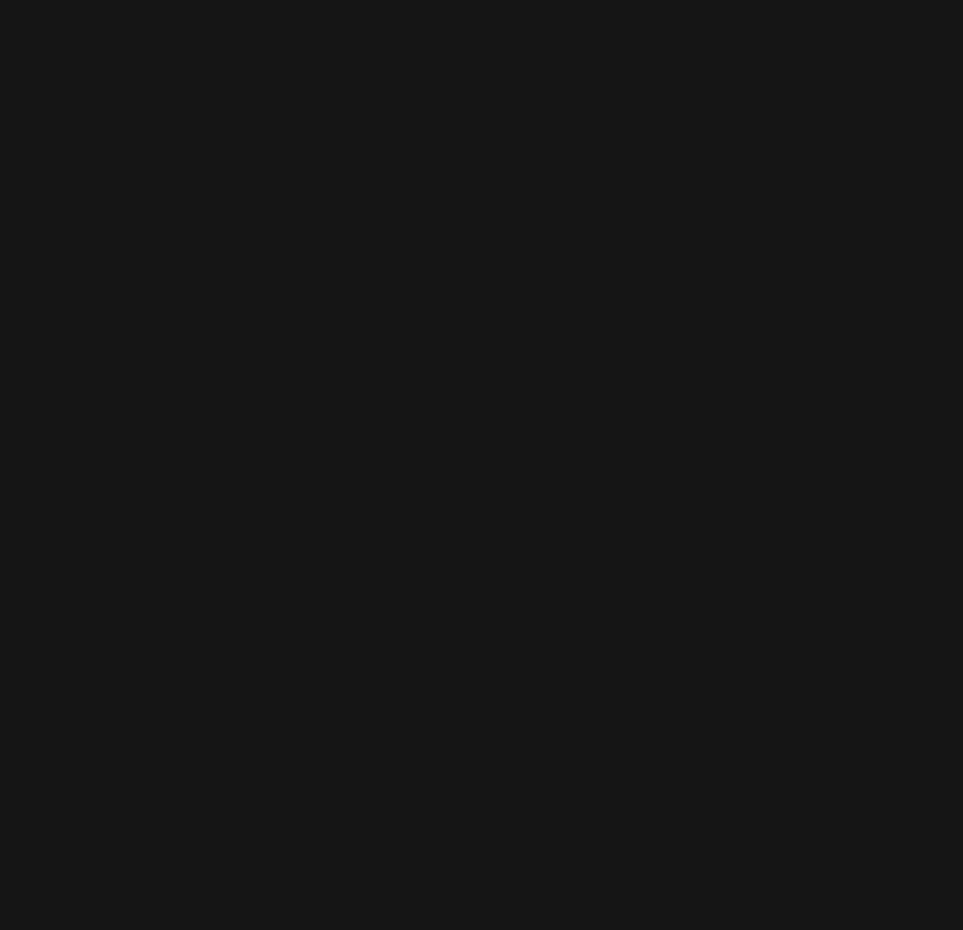
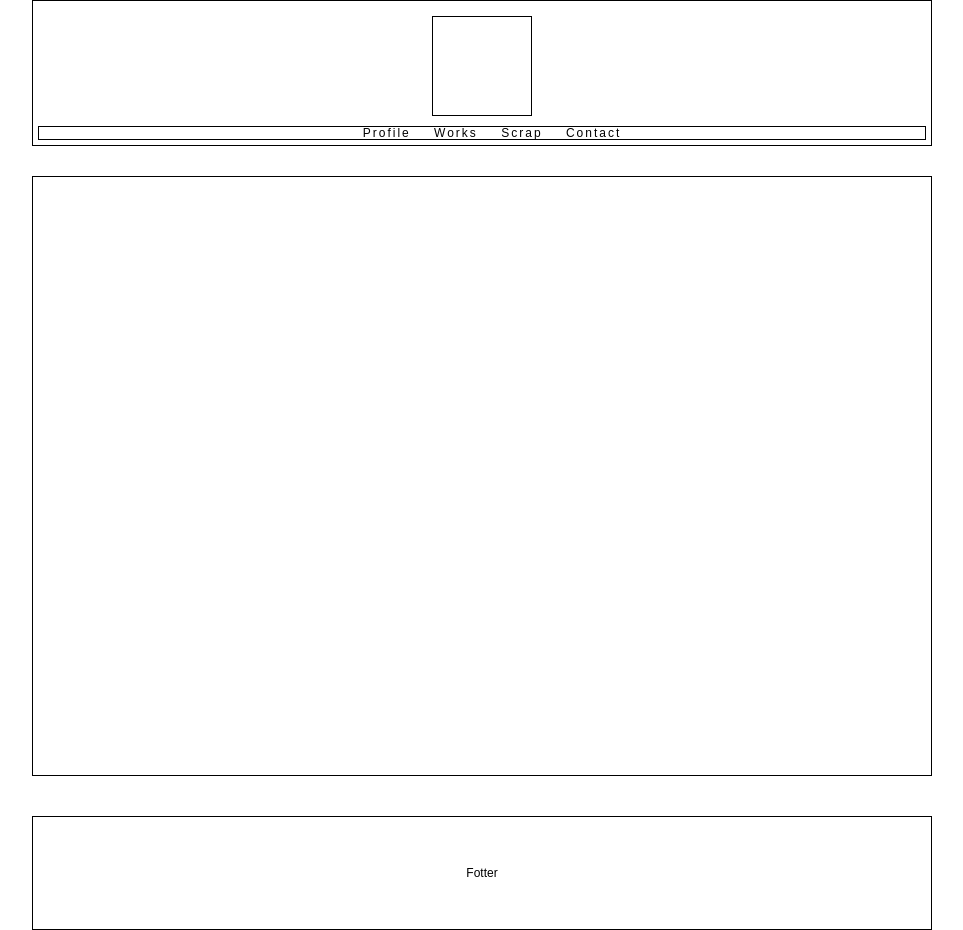
Before and after one commit to bright-spark/Singleton, a plain HTML site: page index.html in a window 1280 px wide. Shown: the whole page, without its empty margins (158-1121 px from the left). Before the commit the page ends 800 px from the top, so only its background shows below. Drawn offline with Linux system fonts and the light colour scheme.

Commit message:
layout letter

```diff
--- a/css/style.css
+++ b/css/style.css
@@ -1,13 +1,70 @@
 html {
-  font-size: 62.5%; }
+    font-size: 62.5%;
+    width: 100%;
+    height: 100%;
+}
 
 body {
-  background: #151515 url("../images/bg.png") no-repeat fixed left bottom;
-  background-size: cover;
-  color: #fff;
-  text-align: center;
-  font-size: 1.4rem;
-  font-family: "Hiragino Kaku Gothic ProN", Meiryo, sans-serif; }
+    width: 100%;
+    height: 100%;
+    text-align: center;
+    font-size: 1.2rem;
+    font-family: "Hiragino Kaku Gothic ProN", Meiryo, sans-serif; }
 
-*, *::before, *::after {
-  box-sizing: border-box; }
+*, *::before, *::after { box-sizing: border-box; }
+
+.warpper {
+    height: 100%;
+    width: 900px;
+    margin: 0 auto;
+}
+
+.heading {
+    position: relative;
+    border: 1px solid black;
+    padding: 5px;
+    margin: 0 auto;
+}
+.logo {
+    display: block;
+    margin: 10px auto;
+    height: 100px;
+    width: 100px;
+    border: 1px solid black;
+    overflow: hidden;
+    text-indent: 100%;
+    white-space: nowrap;
+}
+.logo_link {
+    display: block;
+    height: 100%;
+    width: 100%;
+    line-height: 100px;
+    text-align:center;
+    letter-spacing: 5px;
+}
+.g_navi {
+    width: 100%;
+    text-align: center;
+    border: 1px solid black;
+}
+.navi-menu > * {
+    display: inline-block;
+    letter-spacing: 2px;
+    margin-left: 20px;
+}
+
+.g_content {
+    min-height: 600px; /* debug */
+    margin: 30px auto 40px;
+    border: 1px solid black;
+}
+.footer {
+    width: 100%;
+    border: 1px solid black;
+    padding: 45px 20px 45px;
+}
+.copyright {
+    display: block;
+    padding: 5px 2px 5px;
+}
--- a/index.html
+++ b/index.html
@@ -2,10 +2,29 @@
 <html lang="ja">
     <head>
         <meta charset="UTF-8">
-        <title>single page</title>
+        <title>Singleton</title>
         <link rel="stylesheet" href="css/reset.css">
         <link rel="stylesheet" href="css/style.css">
     </head>
     <body>
+        <div class="warpper">
+            <header class="heading">
+                <h1 class="logo"><a class="logo_link" href="#">logo</a></h1>
+                <nav class="g_navi">
+                    <ul class="navi-menu">
+                        <li class="nav-item">Profile</li>
+                        <li class="nav-item">Works</li>
+                        <li class="nav-item">Scrap</li>
+                        <li class="nav-item">Contact</li>
+                    </ul>
+                </nav>
+            </header>
+           <section class="g_content">
+
+           </section>
+           <footer class="footer">
+            <p class="copyright"> Fotter</p>
+           </footer>
+        </div>
     </body>
 </html>
```
